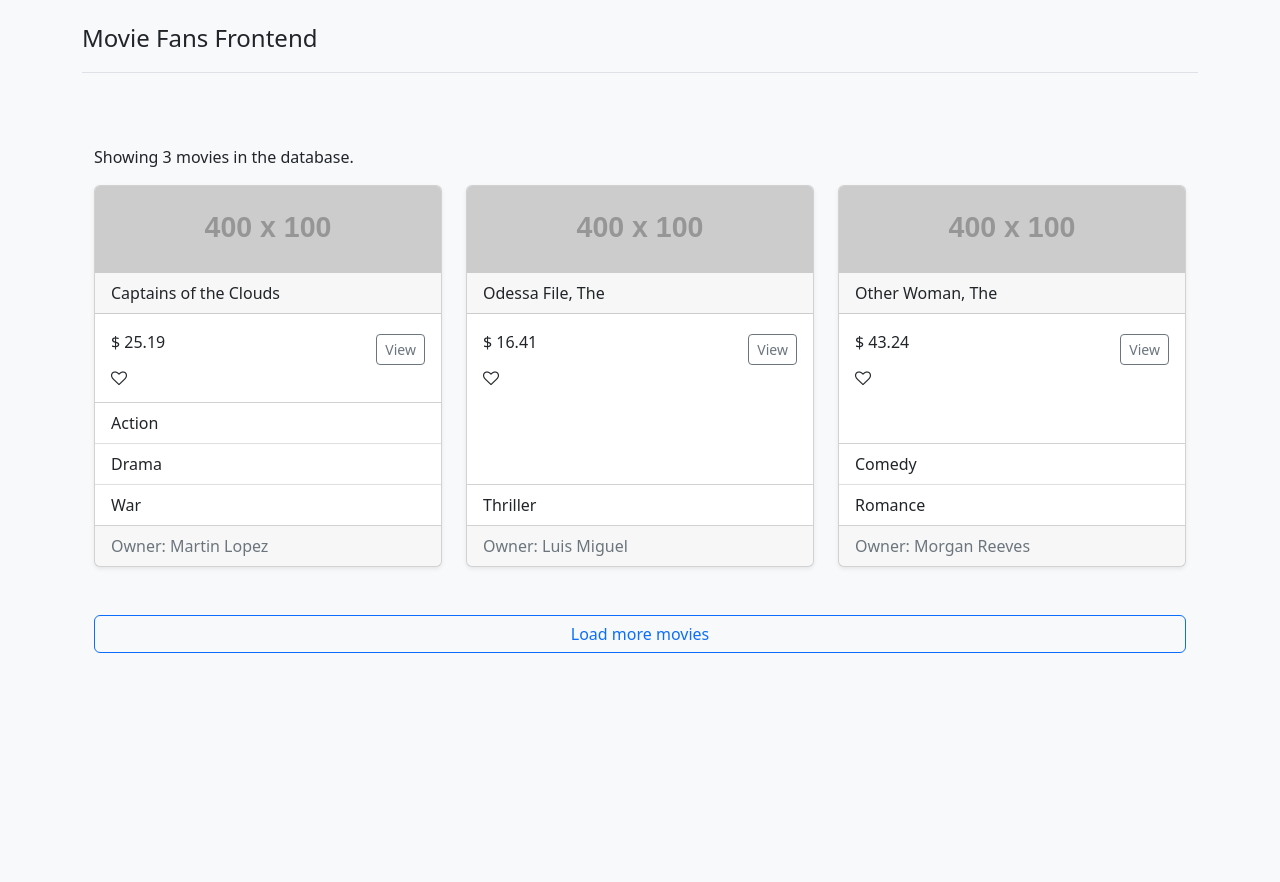
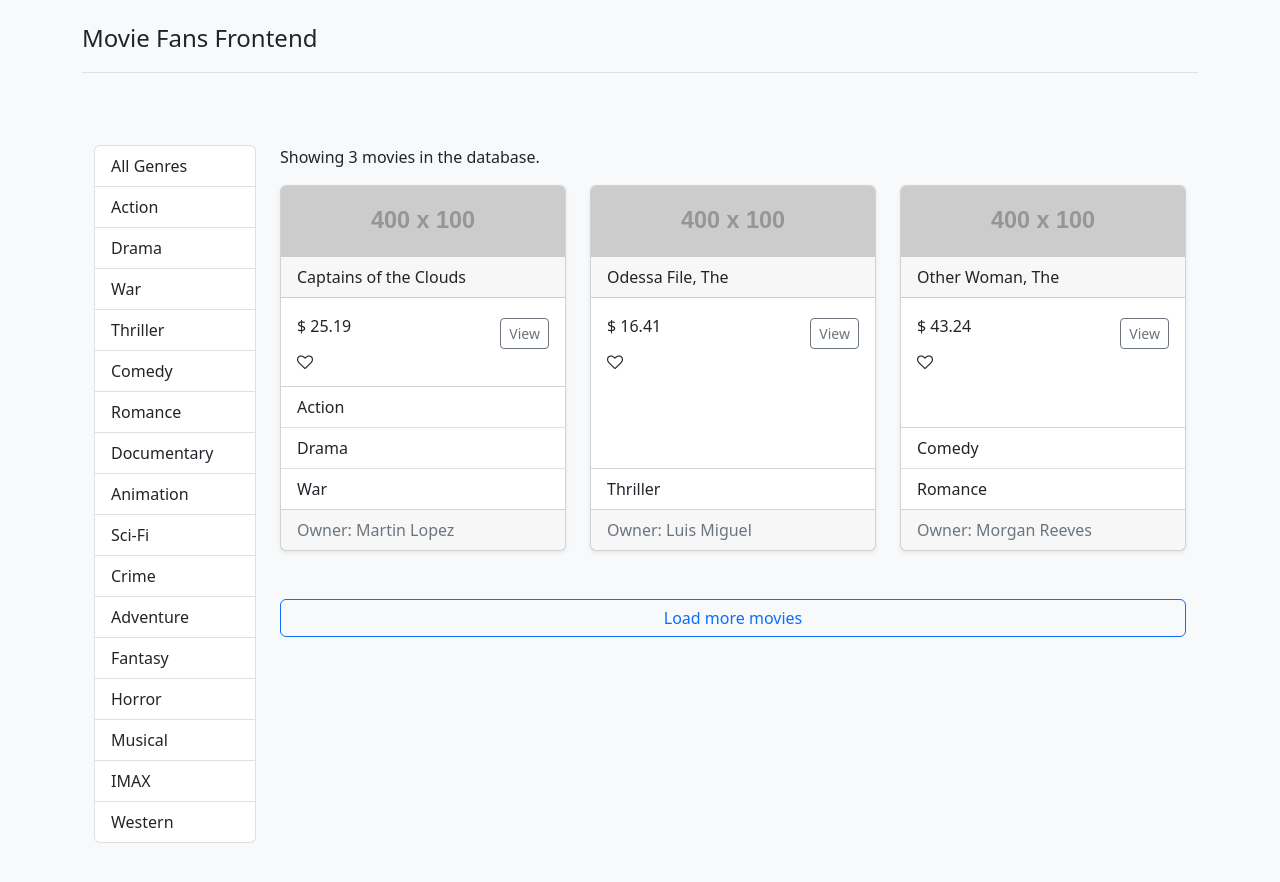
Before and after one commit to patrickespake/movie_fans_frontend, a React (Create React App) app: page / in a window 1280 px wide. Shown: the top 882 px of the page. Before the commit the page ends 800 px from the top, so only its background shows below. Built offline with nearby package versions, Linux system fonts and the light colour scheme.

Commit message:
write tests for listgroup component

```diff
--- /dev/null
+++ b/src/components/common/listGroup.jsx
@@ -0,0 +1,33 @@
+import React, { Component } from "react";
+
+class ListGroup extends Component {
+  static defaultProps = {
+    textProperty: "name",
+    valueProperty: "id",
+  };
+
+  render() {
+    const { items, textProperty, valueProperty, selectedItem, onItemSelect } =
+      this.props;
+
+    return (
+      <ul className="list-group">
+        {items.map((item) => (
+          <li
+            onClick={() => onItemSelect(item)}
+            key={item[valueProperty]}
+            className={
+              item === selectedItem
+                ? "list-group-item active"
+                : "list-group-item"
+            }
+          >
+            {item[textProperty]}
+          </li>
+        ))}
+      </ul>
+    );
+  }
+}
+
+export default ListGroup;
--- a/src/components/movies.jsx
+++ b/src/components/movies.jsx
@@ -1,16 +1,30 @@
 import React, { Component } from "react";
 import Like from "./common/like";
+import ListGroup from "./common/listGroup";
 import Pagination from "./common/pagination";
 import { getMovies } from "../services/movieService";
+import { getGenres } from "../services/genreService";
 import { paginate } from "../utils/paginate";
 
 class Movies extends Component {
   state = {
-    movies: paginate(getMovies(), 1, 3),
+    movies: [],
+    genres: [],
     currentPage: 1,
     pageSize: 3,
     showPagination: true,
+    selectedGenre: null,
   };
+
+  componentDidMount() {
+    const { currentPage, pageSize } = this.state;
+    const genres = [{ name: "All Genres", id: 0 }, ...getGenres()];
+
+    this.setState({
+      movies: paginate(getMovies(), currentPage, pageSize),
+      genres,
+    });
+  }
 
   handleView = (movie) => {
     console.log(`/movies/${movie.id}`);
@@ -25,28 +39,63 @@ class Movies extends Component {
   };
 
   handlePageChange = (page) => {
-    const { movies, pageSize } = this.state;
+    const currentPage = page + 1;
+    const { movies, pageSize, selectedGenre } = this.state;
+    const filteredMovies = paginate(
+      this.filterMoviesByGenre(selectedGenre),
+      currentPage,
+      pageSize
+    );
+    const allMovies = [...movies, ...filteredMovies];
 
-    const currentPage = page + 1;
-    const newMovies = paginate(getMovies(), currentPage, pageSize);
-    const allMovies = [...movies, ...newMovies];
+    this.setState({ currentPage: page + 1, movies: allMovies });
 
-    this.setState({ currentPage: page + 1 });
-    this.setState({ movies: allMovies });
+    if (filteredMovies.length < pageSize)
+      this.setState({ showPagination: false });
+  };
 
-    if (newMovies.length < pageSize) this.setState({ showPagination: false });
+  handleGenreSelect = (genre) => {
+    const { pageSize } = this.state;
+    const currentPage = 1;
+    const filteredMovies = this.filterMoviesByGenre(genre);
+
+    this.setState({
+      selectedGenre: genre,
+      movies: paginate(filteredMovies, currentPage, pageSize),
+      currentPage: 1,
+      showPagination: true,
+    });
+  };
+
+  filterMoviesByGenre = (genre) => {
+    const filteredMovies =
+      genre && genre.id
+        ? getMovies().filter((m) => {
+            return m.genres.some((g) => g.id === genre.id);
+          })
+        : getMovies();
+
+    return filteredMovies;
   };
 
   render() {
     const { length: count } = this.state.movies;
-    const { currentPage, movies, showPagination } = this.state;
-
-    if (count === 0) return <p>There are no movies in the database.</p>;
+    const { currentPage, movies, showPagination, genres, selectedGenre } =
+      this.state;
 
     return (
       <>
         <div className="py-5 bg-light">
           <div className="container">
+            <div className="row">
+              <div className="col-2">
+                <ListGroup
+                  items={genres}
+                  selectedItem={selectedGenre}
+                  onItemSelect={this.handleGenreSelect}
+                />
+              </div>
+              <div className="col">
                 <p className="g-4">{`Showing ${count} movies in the database.`}</p>
                 <div className="row row-cols-1 row-cols-sm-2 row-cols-md-3 g-4">
                   {movies.map((movie) => (
@@ -90,12 +139,14 @@ class Movies extends Component {
                     </div>
                   ))}
                 </div>
-            {showPagination && (
+                {showPagination && count > 0 && (
                   <Pagination
                     currentPage={currentPage}
                     onPageChange={this.handlePageChange}
                   />
                 )}
+              </div>
+            </div>
           </div>
         </div>
       </>
```
Also changed, not shown: 2 other files (tests, documents, lock files or other folders). Lines whose indentation alone changed are shown as unchanged.
